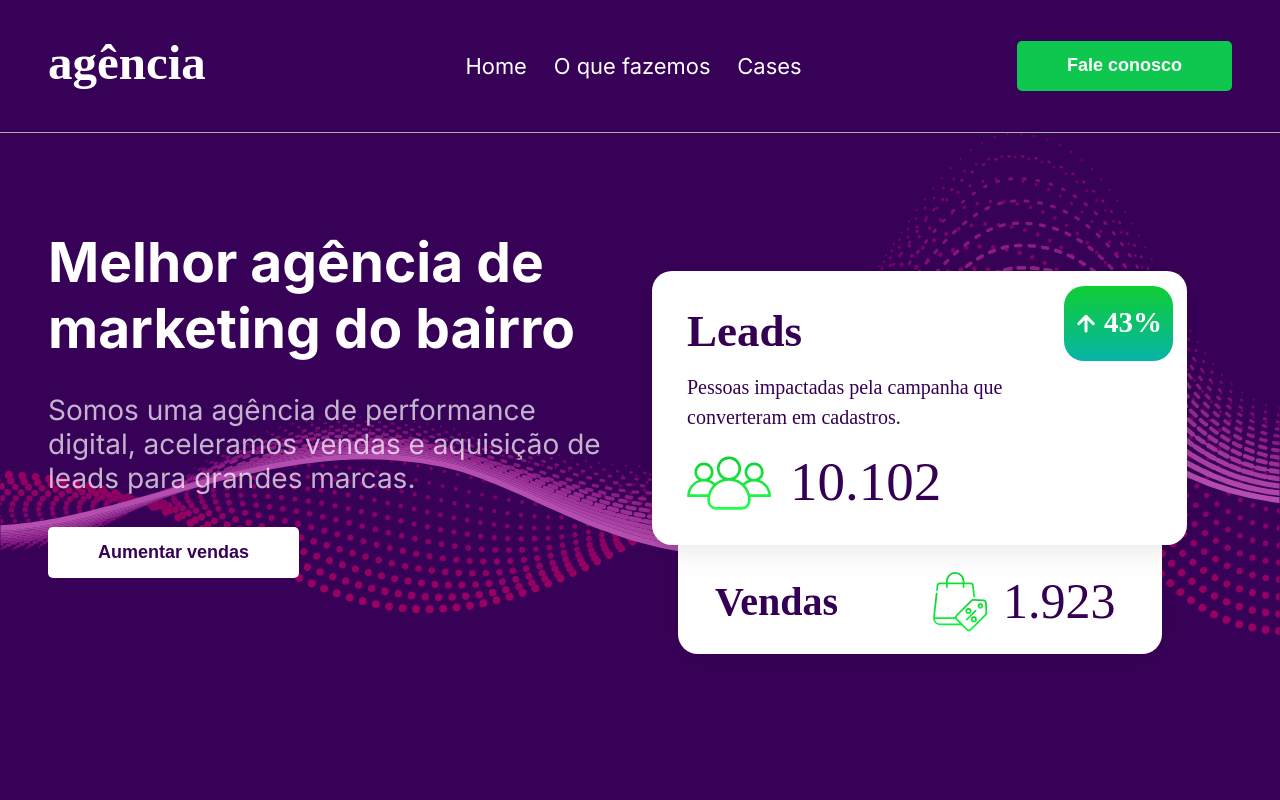
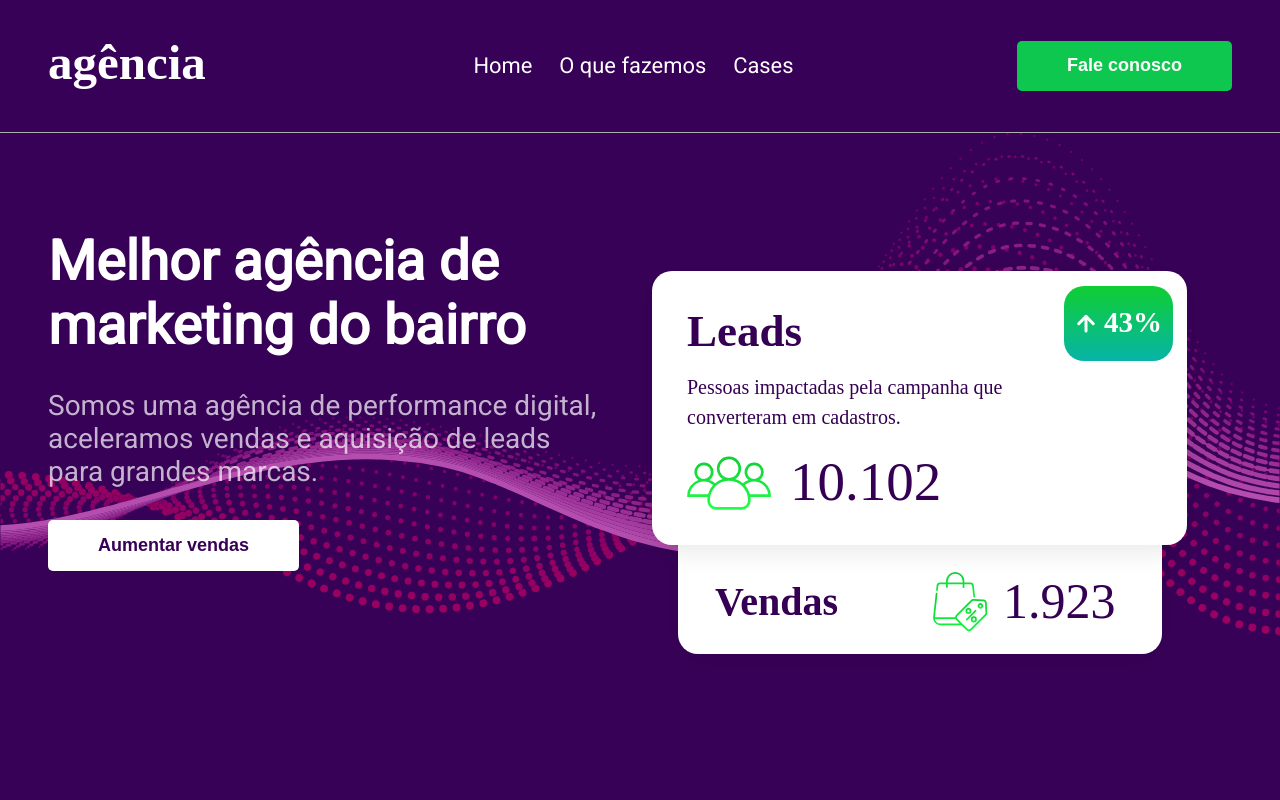
Before and after one commit to FelipePinha/nextjs-landing-page, a Next.js app: page / in a window 1280 px wide. Shown: the top 800 px of the page. Built offline with nearby package versions, Linux system fonts and the light colour scheme.

Commit message:
add font roboto

```diff
--- a/src/app/layout.tsx
+++ b/src/app/layout.tsx
@@ -1,8 +1,12 @@
 import type { Metadata } from 'next';
-import { Inter } from 'next/font/google';
+import { Roboto } from 'next/font/google';
 import './globals.scss';
 
-const inter = Inter({ subsets: ['latin'] });
+const roboto = Roboto({
+    weight: '400',
+    subsets: ['latin'],
+    display: 'swap',
+});
 
 export const metadata: Metadata = {
     title: 'Create Next App',
@@ -12,7 +16,7 @@
 export default function RootLayout({ children }: { children: React.ReactNode }) {
     return (
         <html lang="en">
-            <body className={inter.className}>{children}</body>
+            <body className={roboto.className}>{children}</body>
         </html>
     );
 }
```
